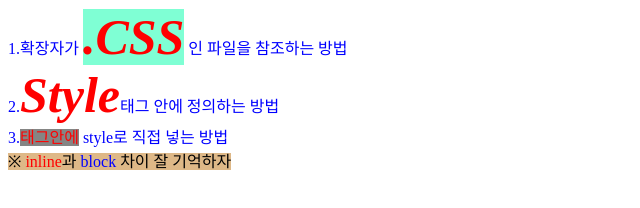
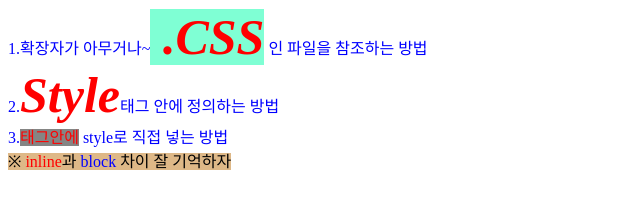
Before and after one commit to yulyuling/html_ex1, a plain HTML site: page day2/font4.html in a window 1280 px wide. Shown: the whole page, without its empty margins (0-640 px from the left). Drawn offline with Linux system fonts and the light colour scheme.

Commit message:
2025.02.05

```diff
--- a/day2/font4.html
+++ b/day2/font4.html
@@ -26,7 +26,7 @@
 <body>
     <!-- class는 자바의 클래스와 다름 구분만 하기 위해 사용 중복사용가능,2개이상 사용가능-->
     <div class="blue">
-    1.확장자가 <span class="red accent" style="background-color: aquamarine;"> .CSS</span> 인 파일을 참조하는 방법
+    1.확장자가 아무거나~<span class="red accent" style="background-color: aquamarine;"> .CSS</span> 인 파일을 참조하는 방법
     </div>
     <div class="blue">
     2.<span class="red accent">Style</span>태그 안에 정의하는 방법
```
